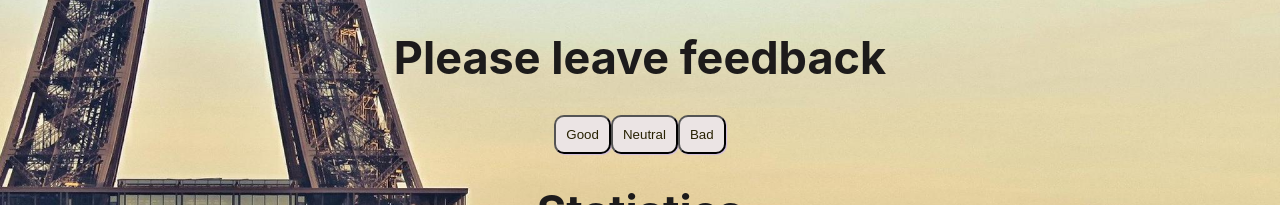
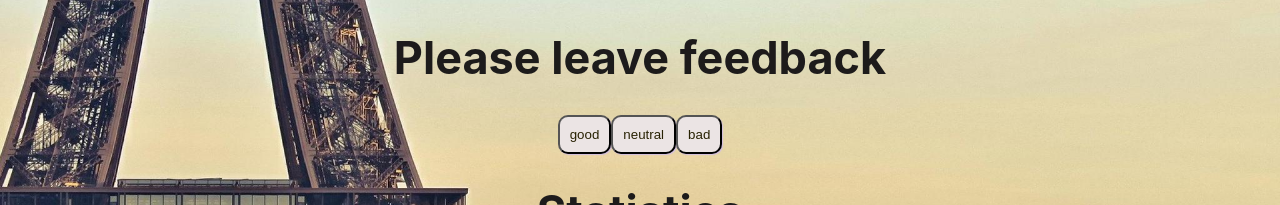
Before and after one commit to Krisdziam/goit-react-hw-02-feedback, a React (Create React App) app: page / in a window 1280 px wide. Shown: the top 205 px of the page. Built offline with nearby package versions, Linux system fonts and the light colour scheme.

Commit message:
fix options

```diff
--- a/src/components/App.js
+++ b/src/components/App.js
@@ -25,13 +25,9 @@ countPositivvePercentage() {
 
     return Number(result.toFixed(2));
 }
-onLeaveFeedback = propertyName => {
-    this.setState(prevState => {
-      const value = prevState[propertyName];
-      return {
-        [propertyName]: value + 1,
-      };
-    });
+onLeaveFeedback = (e) => {
+  const btn = e.target.name;
+  this.setState(prevState => ({ [btn]: prevState[btn] + 1 }))
   };
 
   render() {
@@ -41,7 +37,7 @@ onLeaveFeedback = propertyName => {
     return (
       <>
        <Section title={"Please leave feedback"}>
-       <FeedbackOptions onLeaveFeedback={this.onLeaveFeedback} />
+       <FeedbackOptions options={Object.keys(this.state)} onLeaveFeedback={this.onLeaveFeedback} />
         </Section>
         <Section title={"Statistics"}>
 {total ? (<Statistics good={good} neutral={neutral} bad={bad} total={total} positivePercentage={positiveFeedback}/>) :       (<Notification message="No feedback given" />)}
--- a/src/components/Vote/Feedback/FeedbackOptions.jsx
+++ b/src/components/Vote/Feedback/FeedbackOptions.jsx
@@ -1,14 +1,24 @@
 import PropTypes from 'prop-types';
-import styles from './FeedbackOptions.module.css'
+import styles from './FeedbackOptions.module.css';
 
-
-const FeedbackOptions = ({onLeaveFeedback})  => {
+const FeedbackOptions = ({ options, onLeaveFeedback }) => {
   return (
     <>
+      {options.map(option => (
+        <button
+          className={styles.feedbackBtn}
+          name={option}
+          key={option}
+          type="button"
+          onClick={onLeaveFeedback}
+        >
+          {option}
+        </button>
+      ))}
 
-      <button className={styles.feedbackBtn} type="button" onClick={() => onLeaveFeedback("good")}>Good</button>
+      {/*
       <button className={styles.feedbackBtn} type="button" onClick={() => onLeaveFeedback("neutral")}>Neutral</button>
-      <button className={styles.feedbackBtn} type="button" onClick={() => onLeaveFeedback("bad")}>Bad</button>
+      <button className={styles.feedbackBtn} type="button" onClick={() => onLeaveFeedback("bad")}>Bad</button> */}
     </>
   );
 };
```
